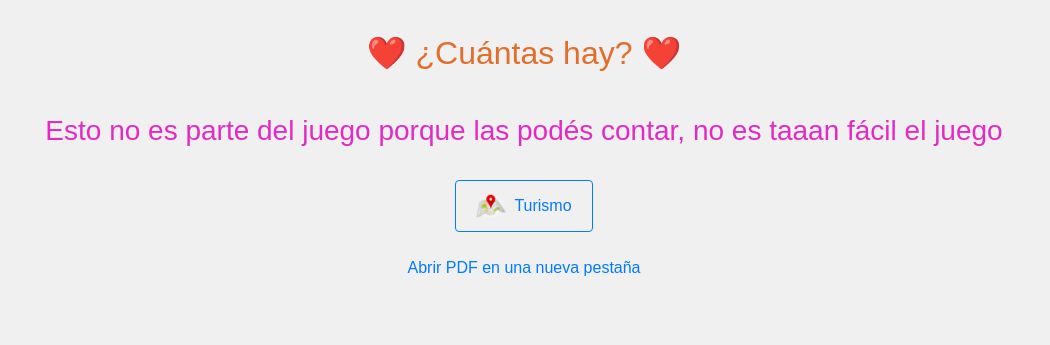
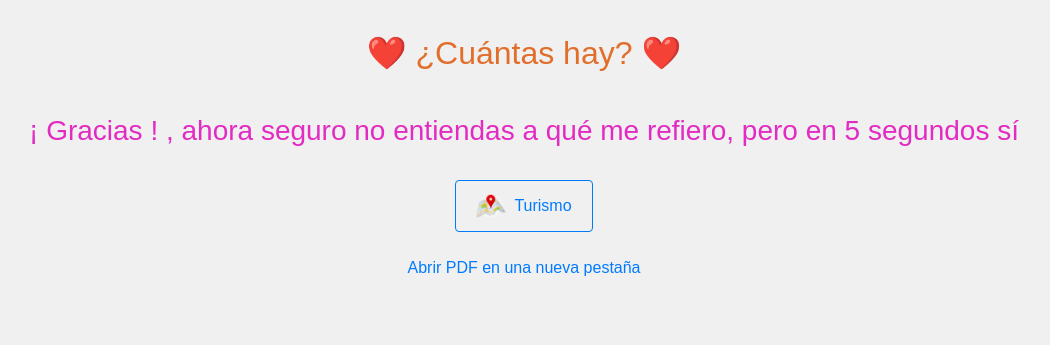
Before and after one commit to RegiOli/RemaparaBuscar, a Django app: page /descanso/ in a window 1280 px wide. Shown: the part 93-438 px from the top of the page, without its empty margins (116-1166 px from the left). Run offline with Django 5.2, Linux system fonts and the light colour scheme; some libraries are stand-ins or nearby versions.

Commit message:
Update descanso.html
gracias

```diff
--- a/pagmata/core/templates/core/descanso.html
+++ b/pagmata/core/templates/core/descanso.html
@@ -94,7 +94,8 @@ h1 {
     <h2 style="text-align: center;"> ❤️ ¿Cuántas hay? ❤️</h2>
     <br>
 
-    <h3 style="text-align: center;"> Esto no es parte del juego porque las podés contar, no es taaan fácil el juego </h3>
+    <h3 style="text-align: center;"> ¡ Gracias ! , ahora seguro no entiendas a qué me refiero, pero en 5 segundos sí
+ </h3>
 
     <br>
 
```
